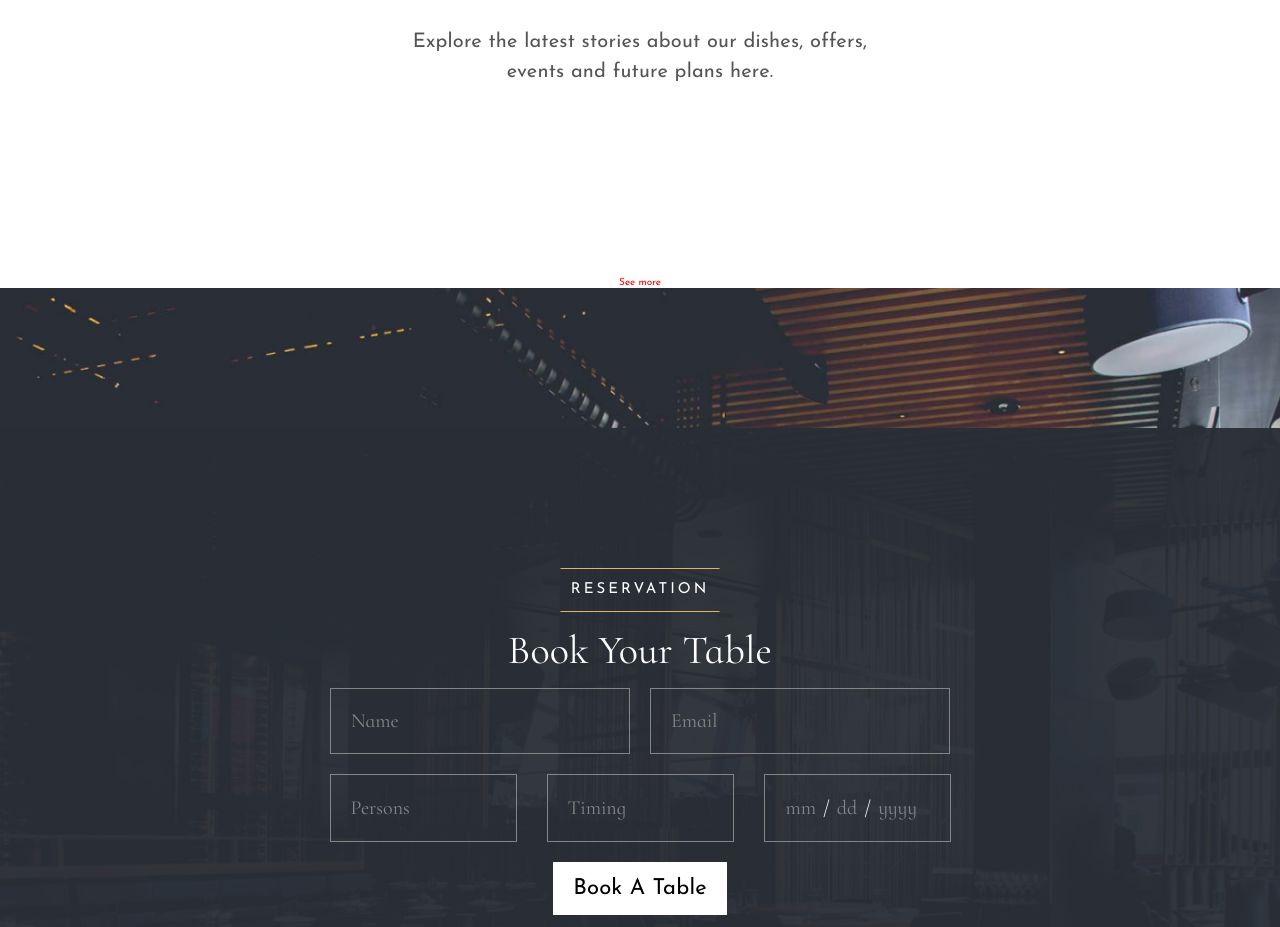
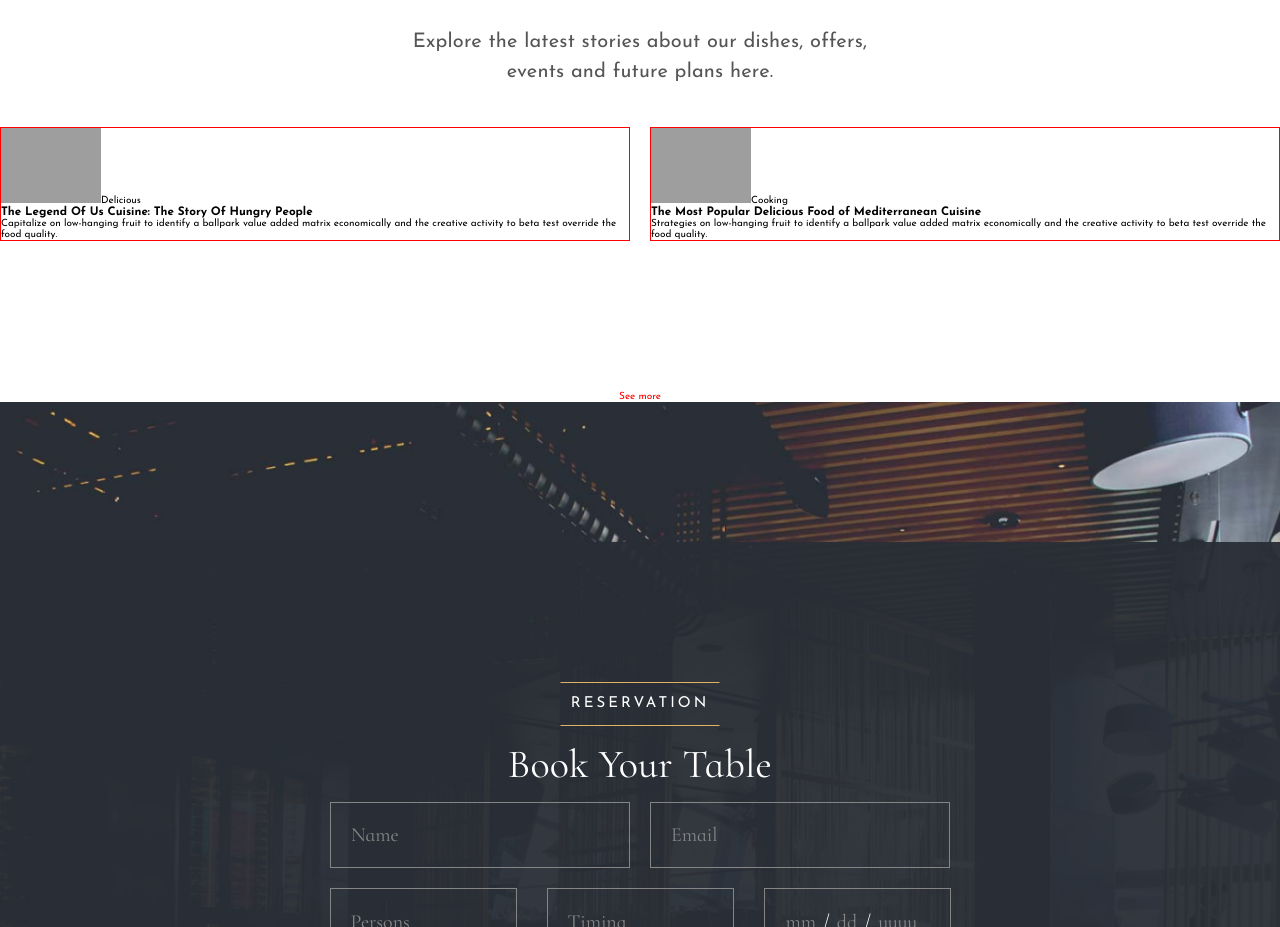
Before and after one commit to islom-sattorov/final-project, a React (Vite) app: page / in a window 1280 px wide. Shown: the part 5000-5927 px from the top of the page. Built offline with nearby package versions, Linux system fonts and the light colour scheme; grey boxes are pictures that could not be loaded.

Commit message:
fix: little bugs

```diff
--- a/src/Components/Blog/Blog.jsx
+++ b/src/Components/Blog/Blog.jsx
@@ -2,6 +2,7 @@ import { useSelector } from 'react-redux';
 import { Link } from 'react-router-dom';
 import { selectAllBlogs } from '../../features/blog/blogSlice';
 import style from './Blog.module.scss';
+import BlogPreview from './BlogPreview';
 
 const Blog = () => {
     const blogs = useSelector(selectAllBlogs);
@@ -25,18 +26,18 @@ const Blog = () => {
                         </p>
                     </div>
                     <div className={style.section_blog}>
-                        {/* <BlogItems
+                        <BlogPreview
+                            pic={blogs[0].pic}
                             category={blogs[0].category}
-                            // pic={blogs[0].pic}
                             title={blogs[0].title}
-                            content={blogs[0].content}
+                            cont={blogs[0].content}
                         />
-                        <BlogItems
+                        <BlogPreview
+                            pic={blogs[1].pic}
                             category={blogs[1].category}
-                            // pic={blogs[0].pic}
                             title={blogs[1].title}
-                            content={blogs[1].content}
-                        /> */}
+                            cont={blogs[1].content}
+                        />
                     </div>
                     <Link style={{ color: 'red' }} to='/blog' onClick={handleClick}>See more</Link>
                 </div>
--- a/src/Components/Blog/Blog.module.scss
+++ b/src/Components/Blog/Blog.module.scss
@@ -58,5 +58,14 @@
         padding: 0 0 15rem 0;
         display: grid;
         grid-template-columns: repeat(2, 1fr);
+        gap: 2rem;
     }
 }
+
+.preview{
+    border: 1px solid red;
+
+    #{&}_pic{
+        width: 100px;
+    }
+}
--- /dev/null
+++ b/src/Components/Blog/BlogPreview.jsx
@@ -0,0 +1,14 @@
+import style from './Blog.module.scss';
+
+const BlogPreview = ({ pic, category, title, cont }) => {
+    return (
+        <div className={style.preview}>
+            <img src={pic} className={style.preview_pic} />
+            <span className={style.preview_category}>{category}</span>
+            <h3 className={style.preview_title}>{title}</h3>
+            <p className={style.preview_content}>{cont}</p>
+        </div>
+    )
+}
+
+export default BlogPreview
--- a/src/Components/BlogPage/BlogItems.jsx
+++ b/src/Components/BlogPage/BlogItems.jsx
@@ -1,11 +1,11 @@
 import { formatDistanceToNow, parseISO } from 'date-fns';
-import { useDispatch } from 'react-redux';
 import { removeItem } from '../../features/blog/blogSlice';
 import ReactionButtons from '../../features/blog/ReactionButtons';
 import style from './BlogPage.module.scss';
 
+
 const BlogItems = ({ pic, category, title, content, timestamp, item, id }) => {
-    const dispatch = useDispatch()
+
 
     let timeAgo = '';
     if (timestamp) {
```
